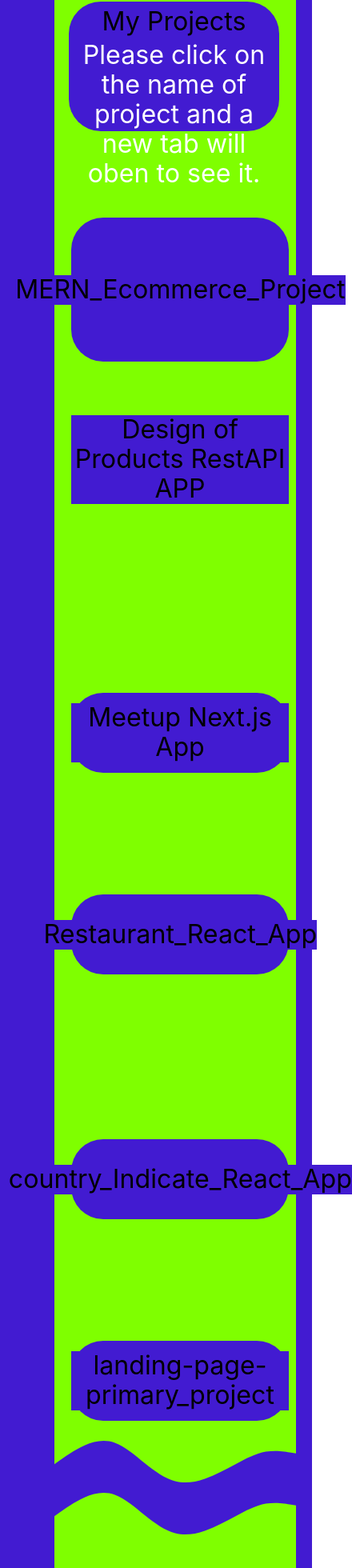
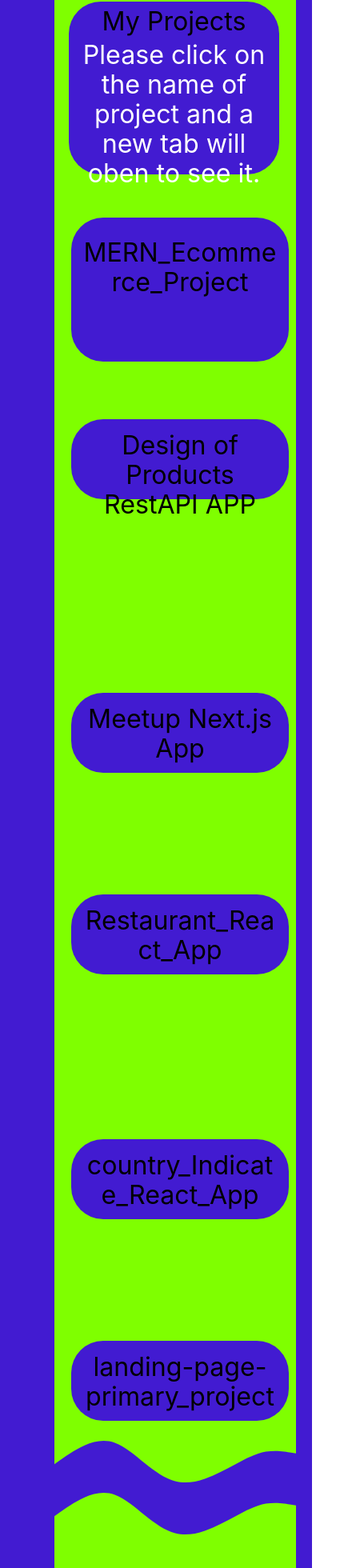
Before and after one commit to Abdelmeguid/Portfolio_jun_2023, a React (Create React App) app: page / in a window 390 px wide. Shown: the part 1015-2975 px from the top of the page at 80% size, 440 px wide, since content can reach past the window. Built offline with nearby package versions, Linux system fonts and the light colour scheme; the HTML template or start-up script is replaced by a standard one.

Commit message:
Update App.css

```diff
--- a/src/App.css
+++ b/src/App.css
@@ -158,6 +158,11 @@
   background-color: #421bd1;
   text-decoration: none;
   color: #000;
+  width: 92%;
+  display: block;
+  position: absolute;
+  height: 71%;
+  word-wrap: break-word;
 }
 
 .animation-div1 {
@@ -198,11 +203,9 @@
   width: 39%;
   height: 100px;
   background-color: #421bd1;
-
   text-size-adjust: bold;
   text-align: center;
   font-size: xx-large;
-
   border-radius: 50px;
   display: flex;
   justify-content: center;
@@ -352,7 +355,7 @@
   display: flex;
   align-items: center;
   justify-content: center;
-  width: 20%;
+  width: 21%;
   color: aquamarine;
   font-size: 201%;
 
@@ -374,8 +377,8 @@
   top: 0%;
   /* padding: 2% 0.5% 2% 0.5%; */
   border-radius: 40px;
-  right: 12%;
-  margin: 0px;
+
+  margin: 10%;
   height: 11%;
   color: #000;
   margin-top: 24px;
@@ -767,6 +770,7 @@
     height: 9%;
     color: #000;
     margin-top: 10px;
+    height: 12%;
   }
   .Myprojects > p {
     margin: 5px;
@@ -982,6 +986,10 @@
     left: 0%;
     z-index: 80;
   }
+
+  .MySkills {
+    width: 41%;
+  }
   /* #backOfsvg2 {
     background-color: #7b7c81;
     width: 273px;
```
